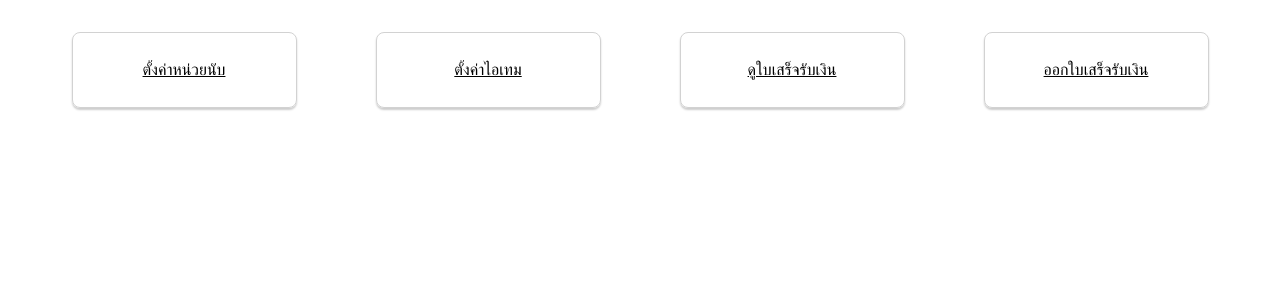
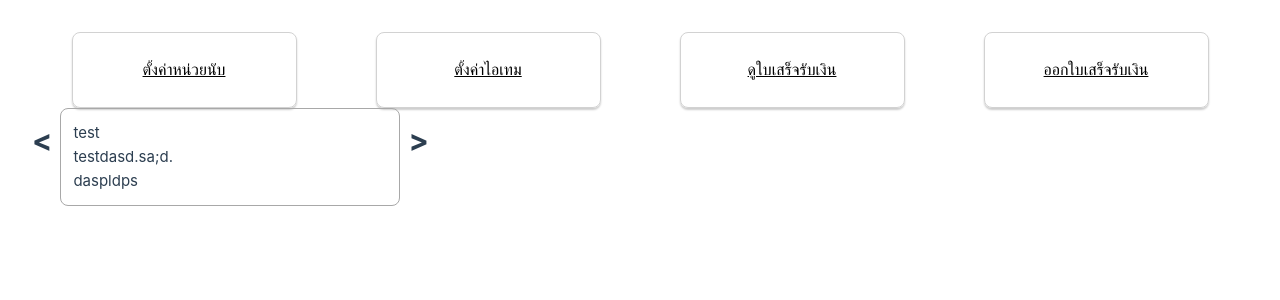
Before and after one commit to ATIPPAz/pos_by_vue, a Vue app: page /home in a window 1280 px wide. Shown: the top 300 px of the page. Built offline with nearby package versions, Linux system fonts and the light colour scheme.

Commit message:
save change
# Conflicts:
#	src/views/ItemView.vue

```diff
--- /dev/null
+++ b/src/components/card/SlideCard.vue
@@ -0,0 +1,44 @@
+<template>
+  <div style="padding: 0px 0px">
+    <div class="flex-container">
+      <div class="flex-item" style="margin-top: 8px">
+        <slot name="left" />
+      </div>
+      <div class="flex-item center">
+        <div class="card-slide">
+          <slot name="head" />
+          <br />
+          <slot name="body" />
+          <br />
+          <slot name="footer" />
+        </div>
+      </div>
+      <div class="flex-item" style="margin-top: 8px"><slot name="right" /></div>
+    </div>
+  </div>
+</template>
+<script lang="ts">
+import { defineComponent } from 'vue'
+
+export default defineComponent({})
+</script>
+<style scoped>
+.card-slide {
+  border-radius: 8px;
+  border: 1px solid rgb(168, 168, 168);
+  padding: 12px;
+}
+.flex-container {
+  display: flex;
+  width: 100%;
+}
+.flex-item {
+  flex-grow: 0;
+  flex-shrink: 0;
+  flex-basis: 5%;
+}
+.center {
+  flex-basis: 85%;
+  margin: 0px 2%;
+}
+</style>
--- a/src/views/HomeView.vue
+++ b/src/views/HomeView.vue
@@ -9,12 +9,20 @@
       </Card>
     </div>
   </div>
+  <SlideCard style="width: 400px">
+    <template #head>test</template>
+    <template #body>testdasd.sa;d.</template>
+    <template #footer>daspldps</template>
+    <template #left> <h1>&lt;</h1> </template>
+    <template #right><h1>&gt;</h1> </template>
+  </SlideCard>
 </template>
 <script lang="ts">
 import Card from '@/components/card/CardMenu.vue'
 import { ref, defineComponent } from 'vue'
 import { useRouter } from 'vue-router'
 import { inject } from 'vue'
+import SlideCard from '@/components/card/SlideCard.vue'
 import { toastPluginSymbol } from '@/plugins/toast'
 interface Menu {
   routeName: string
@@ -22,6 +30,7 @@ interface Menu {
 }
 export default defineComponent({
   components: {
+    SlideCard,
     Card
   },
   setup() {
```
